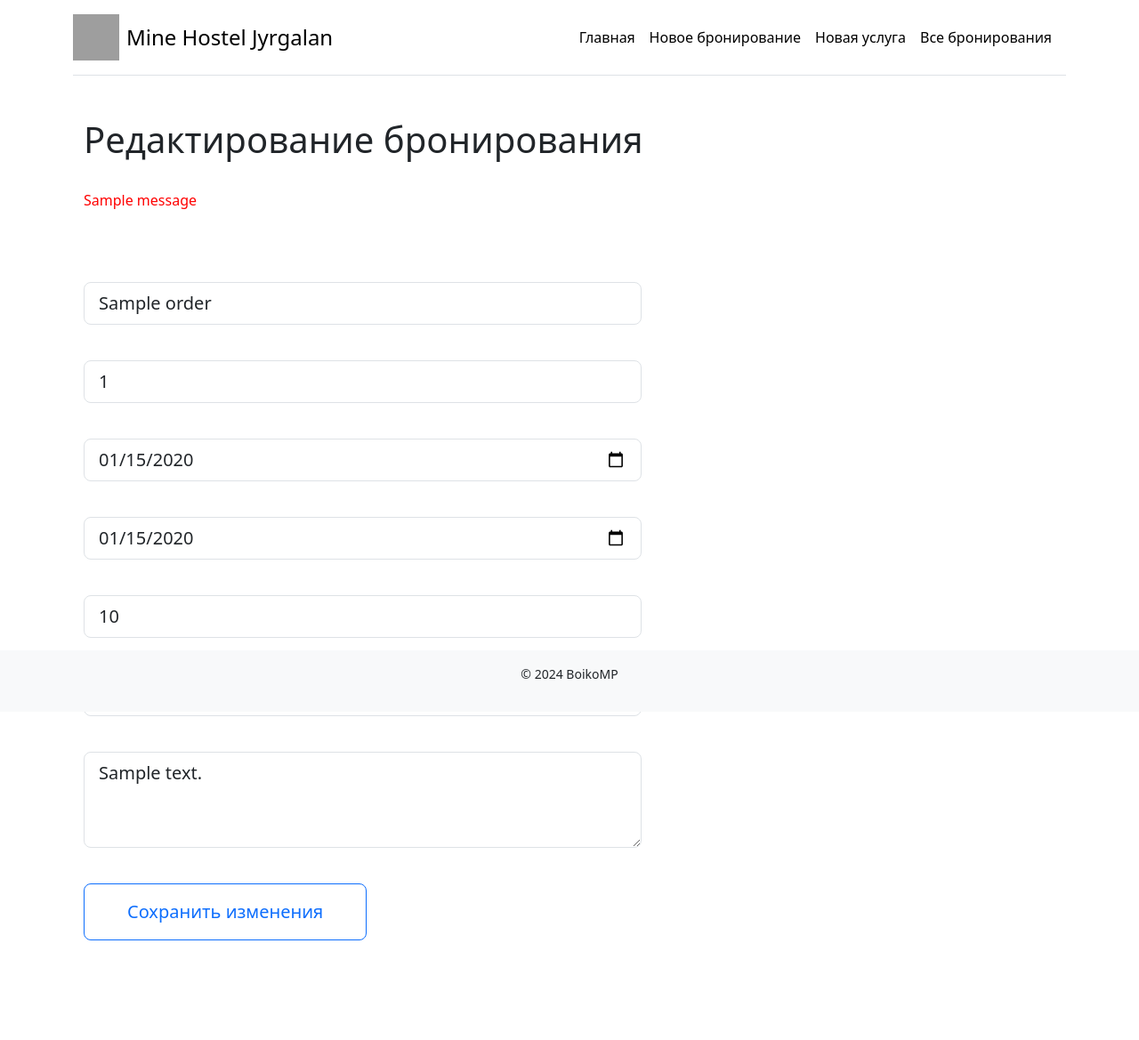
After one commit to Boikomp/minehostel_app, a Flask app: page /order-update/1 in a window 1280 px wide. The commit adds this page. Shown: the whole page at 89% size. Run offline with Flask 2, Linux system fonts and the light colour scheme; tables that the repository leaves empty hold one stand-in row (values such as "Sample post"); one stand-in notice (Sample message) is shown; grey boxes are pictures that could not be loaded.

Commit message:
Добавил модель Service и шаблоны

```diff
--- a/reservations_app/forms.py
+++ b/reservations_app/forms.py
@@ -1,7 +1,25 @@
 from flask_wtf import FlaskForm
-from wtforms import (DateField, IntegerField, StringField, SubmitField,
-                     TextAreaField)
-from wtforms.validators import DataRequired, Length
+from wtforms import (DateField, IntegerField, SelectField, StringField,
+                     SubmitField, TextAreaField)
+from wtforms.validators import DataRequired, Length, NumberRange
+
+from .models import StatusEnum
+
+STATUS_CHOICES = [(status.name, status.value) for status in StatusEnum]
+
+
+class ServiceForm(FlaskForm):
+    title = StringField(
+        'Название услуги',
+        validators=[DataRequired(message='Обязательное поле'),
+                    Length(1, 100)]
+    )
+    price = IntegerField(
+        'Стоимость одной услуги',
+        validators=[DataRequired(message='Обязательное поле'),
+                    NumberRange(min=0)]
+    )
+    submit = SubmitField('Добавить')
 
 
 class OrderForm(FlaskForm):
@@ -30,3 +48,11 @@ class OrderForm(FlaskForm):
     )
     comment = TextAreaField('Комментарий')
     submit = SubmitField('Создать')
+
+
+class OrderUpdateForm(OrderForm):
+    status = SelectField(
+        'Статус', choices=STATUS_CHOICES,
+        validators=[DataRequired(message='Обязательное поле')]
+    )
+    submit = SubmitField('Сохранить изменения')
--- a/reservations_app/templates/header.html
+++ b/reservations_app/templates/header.html
@@ -5,9 +5,9 @@
   </a>
 
   <nav class="d-inline-flex mt-2 mt-md-0 ms-md-auto">
-    <a class="me-3 py-2 link-body-emphasis text-decoration-none" href="{{  url_for('index') }}">Главная</a>
-    <a class="me-3 py-2 link-body-emphasis text-decoration-none" href="{{  url_for('order_create') }}">Новое бронирование</a>
-    <a class="me-3 py-2 link-body-emphasis text-decoration-none" href="#">Касса</a>
-    <a class="me-3 py-2 link-body-emphasis text-decoration-none" href="#">Отчеты</a>
+    <a class="me-3 py-2 link-body-emphasis text-decoration-none" href="{{ url_for('index') }}">Главная</a>
+    <a class="me-3 py-2 link-body-emphasis text-decoration-none" href="{{ url_for('order_create') }}">Новое бронирование</a>
+    <a class="me-3 py-2 link-body-emphasis text-decoration-none" href="{{ url_for('service_create') }}">Новая услуга</a>
+    <a class="me-3 py-2 link-body-emphasis text-decoration-none" href="{{ url_for('orders_all') }}">Все бронирования</a>
   </nav>
 </div>
--- /dev/null
+++ b/reservations_app/templates/order_update.html
@@ -0,0 +1,82 @@
+{% extends 'base.html' %}
+
+{% block title %}
+Редактирование бронирования
+{% endblock title %}
+
+{% block content %}
+
+<main>
+  <section class="container my-5">
+    <div class="row">
+      <h1 class="mb-3">Редактирование бронирования</h1>
+      <p class="py-3 mb-3" style="color: red">
+        {% with messages = get_flashed_messages(category_filter=["order-error"]) %}
+          {% if messages %}
+            {% for message in messages %}
+              {{ message }}
+            {% endfor %}
+          {% endif %}
+        {% endwith %}
+      </p>
+      <div class="col-12 col-lg-7 my-5">
+        <form method="POST" novalidate>
+          {{ form.csrf_token }}
+          {{ form.name(class="form-control form-control-lg", placeholder=form.name.label.text) }}
+          <p>
+            {% if form.name.errors %}
+              {% for error in form.name.errors %}
+                <span style="color: red">{{ error }}</span>
+              {% endfor %}
+            {% endif %}
+          </p><br>
+          {{ form.guests_count(class="form-control form-control-lg", placeholder=form.guests_count.label.text) }}
+          <p>
+            {% if form.guests_count.errors %}
+              {% for error in form.guests_count.errors %}
+                <span style="color: red">{{ error }}</span>
+              {% endfor %}
+            {% endif %}
+          </p><br>
+          {{ form.checkin_date(class="form-control form-control-lg", placeholder=form.checkin_date.label.text) }}
+          <p>
+            {% if form.checkin_date.errors %}
+              {% for error in form.checkin_date.errors %}
+                <span style="color: red">{{ error }}</span>
+              {% endfor %}
+            {% endif %}
+          </p><br>
+          {{ form.checkout_date(class="form-control form-control-lg", placeholder=form.checkout_date.label.text) }}
+          <p>
+            {% if form.checkout_date.errors %}
+              {% for error in form.checkout_date.errors %}
+                <span style="color: red">{{ error }}</span>
+              {% endfor %}
+            {% endif %}
+          </p><br>
+          {{ form.price(class="form-control form-control-lg", placeholder=form.price.label.text) }}
+          <p>
+            {% if form.price.errors %}
+              {% for error in form.price.errors %}
+                <span style="color: red">{{ error }}</span>
+              {% endfor %}
+            {% endif %}
+          </p><br>
+          {{ form.status(class="form-control form-control-lg", placeholder=form.status.label.text) }}
+          <p>
+            {% if form.status.errors %}
+              {% for error in form.status.errors %}
+                <span style="color: red">{{ error }}</span>
+              {% endfor %}
+            {% endif %}
+          </p><br>
+          {{ form.comment(class="form-control form-control-lg", placeholder=form.comment.label.text, rows="3", cols="40") }}
+          <p></p><br>
+          {{ form.submit(class="px-5 py-3 btn btn-lg btn-outline-primary") }}
+        </form>
+      </div>
+    </div>
+  </section>
+</main>
+
+{% endblock content %}
--- /dev/null
+++ b/reservations_app/templates/orders_all.html
@@ -0,0 +1,4 @@
+{% extends 'index.html' %}
+
+{% block title %}Все бронирования{% endblock title %}
+{% block main_text %}Все бронирования{% endblock main_text %}
--- a/reservations_app/views.py
+++ b/reservations_app/views.py
@@ -2,14 +2,23 @@ from flask import flash, redirect, render_template, url_for
 from sqlalchemy.exc import IntegrityError
 
 from . import app, db
-from .forms import OrderForm
-from .models import Order
+from .forms import OrderForm, OrderUpdateForm, ServiceForm
+from .models import Order, Service, StatusEnum
 
 
 @app.route('/')
 def index():
-    orders = Order.query.all()
+    orders = (Order.query
+              .filter_by(status=StatusEnum.CREATED)
+              .order_by(Order.checkin_date)
+              .all())
     return render_template('index.html', orders=orders)
+
+
+@app.route('/orders-all')
+def orders_all():
+    orders = Order.query.order_by(Order.checkin_date).all()
+    return render_template('orders_all.html', orders=orders)
 
 
 @app.route('/order-create', methods=['GET', 'POST'])
@@ -36,3 +45,41 @@ def order_create():
                   'order-error')
 
     return render_template('order_create.html', form=form)
+
+
+@app.route('/order-update/<int:id>', methods=['GET', 'POST'])
+def order_update(id):
+    order = Order.query.get_or_404(id)
+    form = OrderUpdateForm(obj=order)
+
+    if form.validate_on_submit():
+        try:
+            form.populate_obj(order)
+            db.session.commit()
+            flash('Заказ успешно обновлен!', 'order-success')
+            return redirect(url_for('index'))
+        except Exception as e:
+            db.session.rollback()
+            flash(f'Ошибка обновления: {str(e)}', 'order-error')
+
+    return render_template('order_update.html', form=form)
+
+
+@app.route('/service-create', methods=['GET', 'POST'])
+def service_create():
+    form = ServiceForm()
+    if form.validate_on_submit():
+        service = Service(
+            title=form.title.data,
+            price=form.price.data,
+        )
+        try:
+            db.session.add(service)
+            db.session.commit()
+            flash('Услуга успешно создана!', 'service-success')
+            return redirect(url_for('index'))
+        except IntegrityError:
+            db.session.rollback()
+            flash('Услуга с таким названием уже существует.',
+                  'service-error')
+    return render_template('service_create.html', form=form)
```
Also changed, not shown: migrations/versions/95c4866899f0_added_unique_order_constraint.py (deleted, +0 -32 lines), reservations_app/models.py (+14 -3 lines), reservations_app/templates/index.html (+4 -6 lines), reservations_app/templates/service_create.html (added, +48 -0 lines).
